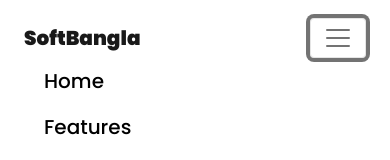
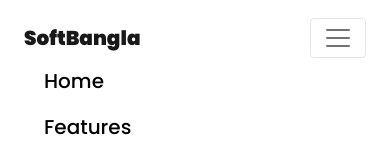
Before and after one commit to MdKaderiKibria/SoftBangla, a plain HTML site: page index.html in a window 390 px wide. Both pictures are taken after a click on the button "Toggle navigation". Shown: the top 160 px of the page. Drawn offline with Linux system fonts and the light colour scheme; a script that the page names is missing.

Commit message:
Update style.css

```diff
--- a/css/style.css
+++ b/css/style.css
@@ -37,6 +37,9 @@ header{
 .navbar-brand{
     font-family: 'Poppins', sans-serif;
     font-weight: 900;
+}
+.navbar-toggler:focus {
+    box-shadow: none;
 }
 .nav-link{
     font-size: 20px;
```
